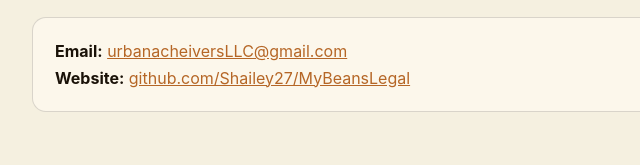
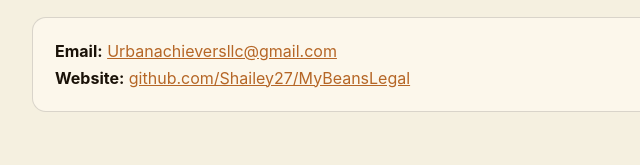
Before and after one commit to Shailey27/MyBeansLegal, a plain HTML site: page privacy-policy.html in a window 1280 px wide. Shown: the part 3757-3922 px from the top of the page, 268-908 px from the left. Drawn offline with Linux system fonts and the light colour scheme.

Commit message:
Use corrected contact email across pages
Co-Authored-By: Claude Fable 5 <noreply@anthropic.com>

```diff
--- a/privacy-policy.html
+++ b/privacy-policy.html
@@ -98,7 +98,7 @@
 
 <h2><span class="num">14</span>Contact Us</h2>
 <div class="card">
-  <p><strong>Email:</strong> <a href="mailto:urbanacheiversLLC@gmail.com">urbanacheiversLLC@gmail.com</a><br>
+  <p><strong>Email:</strong> <a href="mailto:Urbanachieversllc@gmail.com">Urbanachieversllc@gmail.com</a><br>
   <strong>Website:</strong> <a href="https://github.com/Shailey27/MyBeansLegal" target="_blank" rel="noopener">github.com/Shailey27/MyBeansLegal</a></p>
 </div>
 
```
Also changed, not shown: terms-of-service.html (+1 -1 lines).
